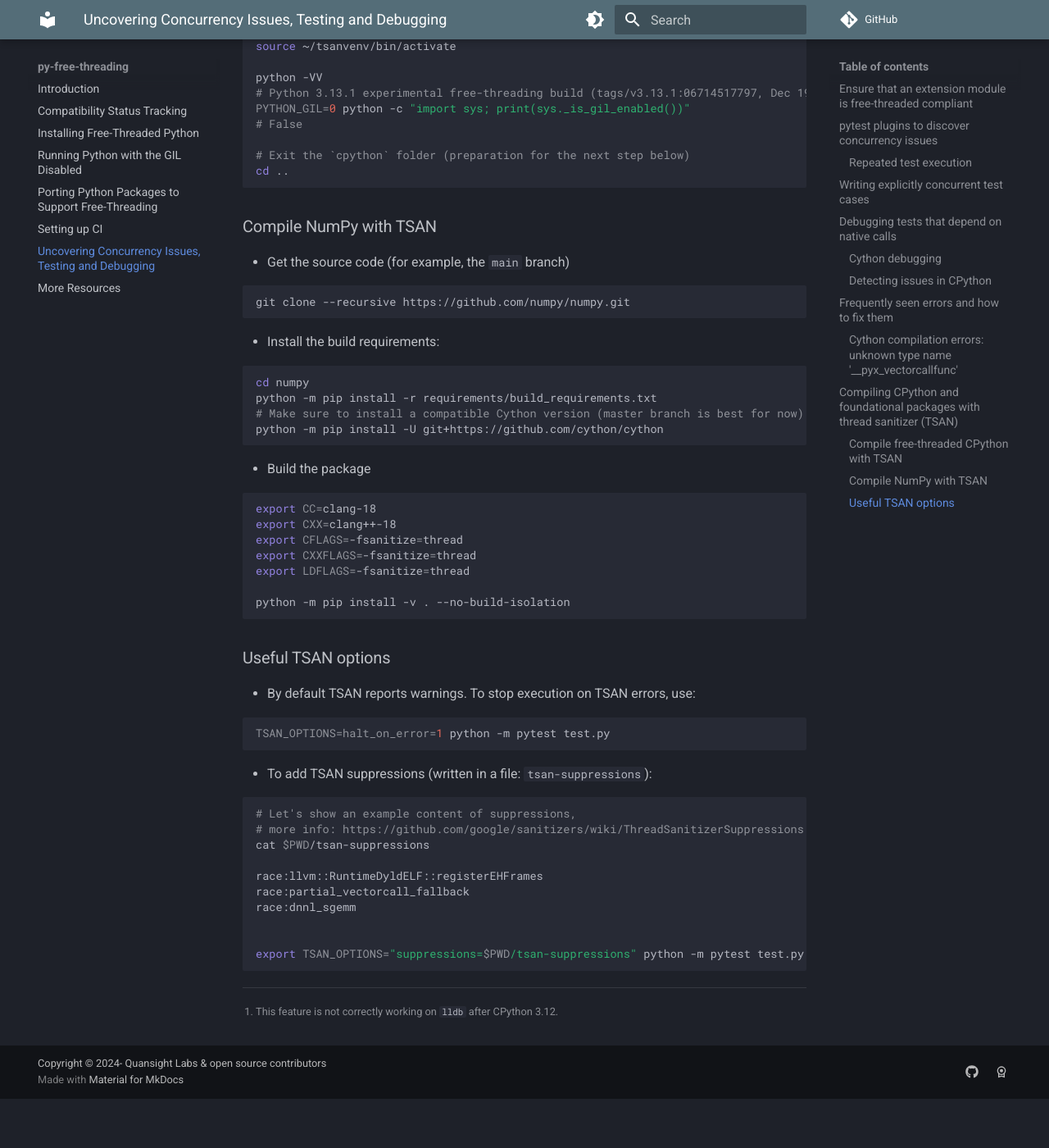
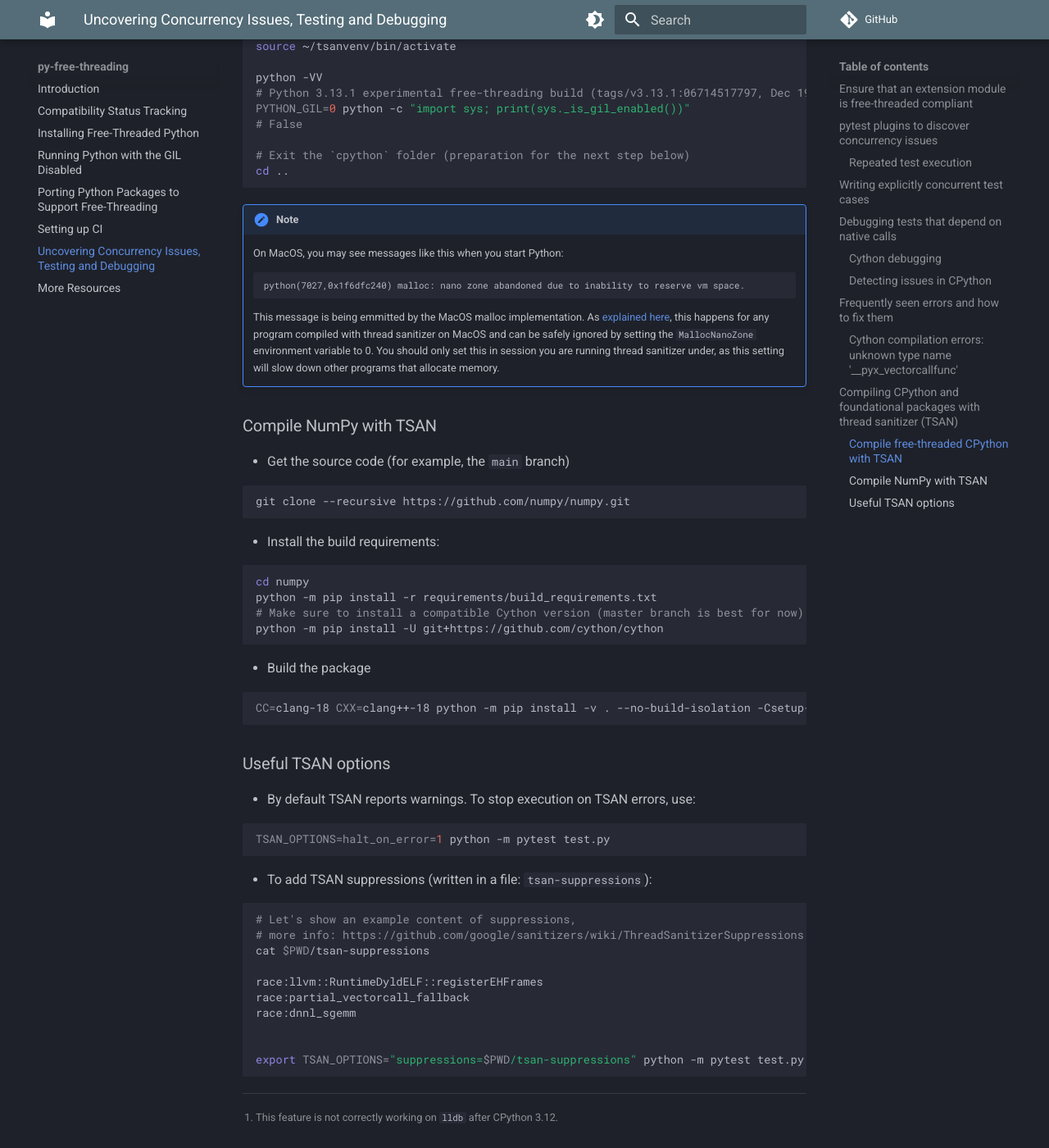
Before and after one commit to Quansight-Labs/free-threaded-compatibility, an MkDocs documentation site: the page built from docs/debugging.md, in a window 1280 px wide and 1400 px high, scrolled down 4856 px. Shown: the whole window at 82% size. Built offline with MkDocs 1.6.1 and Material for MkDocs 9.7.7, drawn with Linux system fonts in a browser that asks for light colours; comment, search, counter and statistics services are not loaded; before the commit the page ends 6196 px from its top, so only the background shows below that.

Commit message:
add note about MacOS malloc warnings for tsan build (#125)

````diff
--- a/docs/debugging.md
+++ b/docs/debugging.md
@@ -316,6 +316,21 @@
 cd ..
 ```
 
+!!! note
+    On MacOS, you may see messages like this when you start Python:
+
+    ```
+    python(7027,0x1f6dfc240) malloc: nano zone abandoned due to inability to reserve vm space.
+    ```
+
+    This message is being emmitted by the MacOS malloc implementation. As
+    [explained
+    here](https://stackoverflow.com/questions/64126942/malloc-nano-zone-abandoned-due-to-inability-to-preallocate-reserved-vm-space),
+    this happens for any program compiled with thread sanitizer on MacOS and can
+    be safely ignored by setting the `MallocNanoZone` environment variable to
+    0\. You should only set this in session you are running thread sanitizer
+    under, as this setting will slow down other programs that allocate memory.
+
 ### Compile NumPy with TSAN
 
 - Get the source code (for example, the `main` branch)
@@ -336,13 +351,7 @@
 - Build the package
 
 ```bash
-export CC=clang-18
-export CXX=clang++-18
-export CFLAGS=-fsanitize=thread
-export CXXFLAGS=-fsanitize=thread
-export LDFLAGS=-fsanitize=thread
-
-python -m pip install -v . --no-build-isolation
+CC=clang-18 CXX=clang++-18 python -m pip install -v . --no-build-isolation -Csetup-args=-Db_sanitize=thread
 ```
 
 ### Useful TSAN options
````
